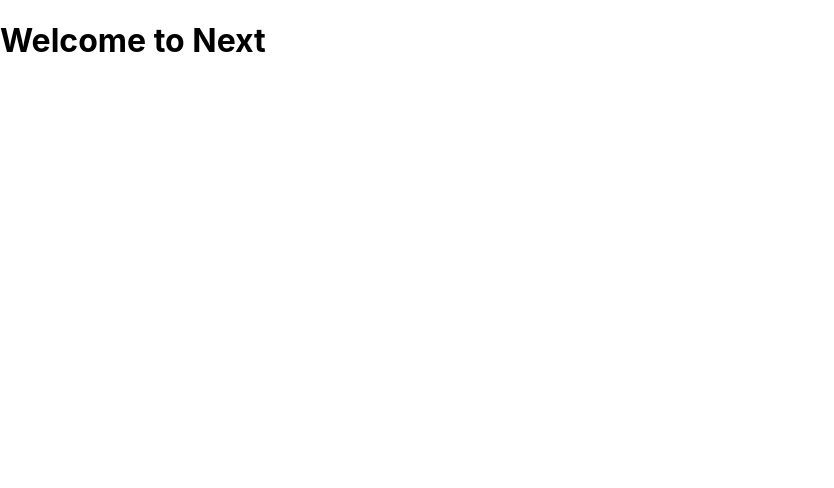
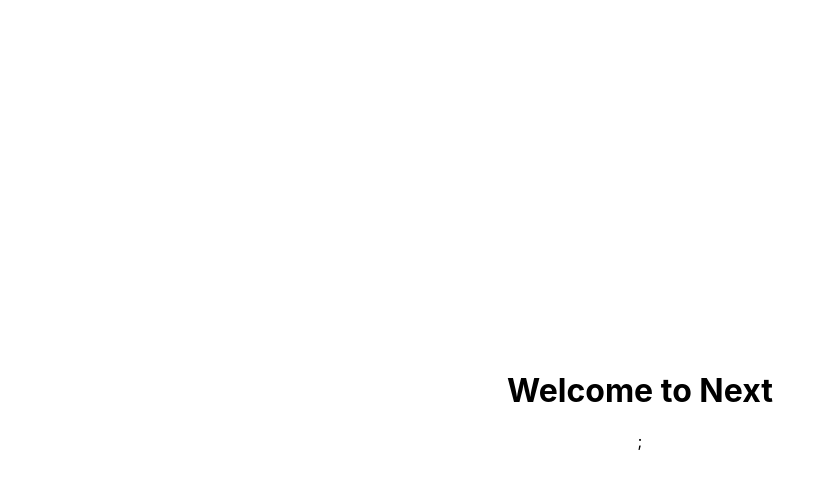
Before and after one commit to LamideAnifowoshe/next-js-practice, a Next.js app: page / in a window 1280 px wide. Shown: the top 488 px of the page, without its empty margins (0-834 px from the left). Built offline with nearby package versions, Linux system fonts and the light colour scheme.

Commit message:
import Layout.js from components into app.js

```diff
--- a/pages/_app.js
+++ b/pages/_app.js
@@ -1,7 +1,12 @@
-import '../styles/globals.css'
+import Layout from "../components/Layout";
+import "../styles/globals.css";
 
 function MyApp({ Component, pageProps }) {
-  return <Component {...pageProps} />
+  return (
+    <Layout>
+      <Component {...pageProps} />;
+    </Layout>
+  );
 }
 
-export default MyApp
+export default MyApp;
```
